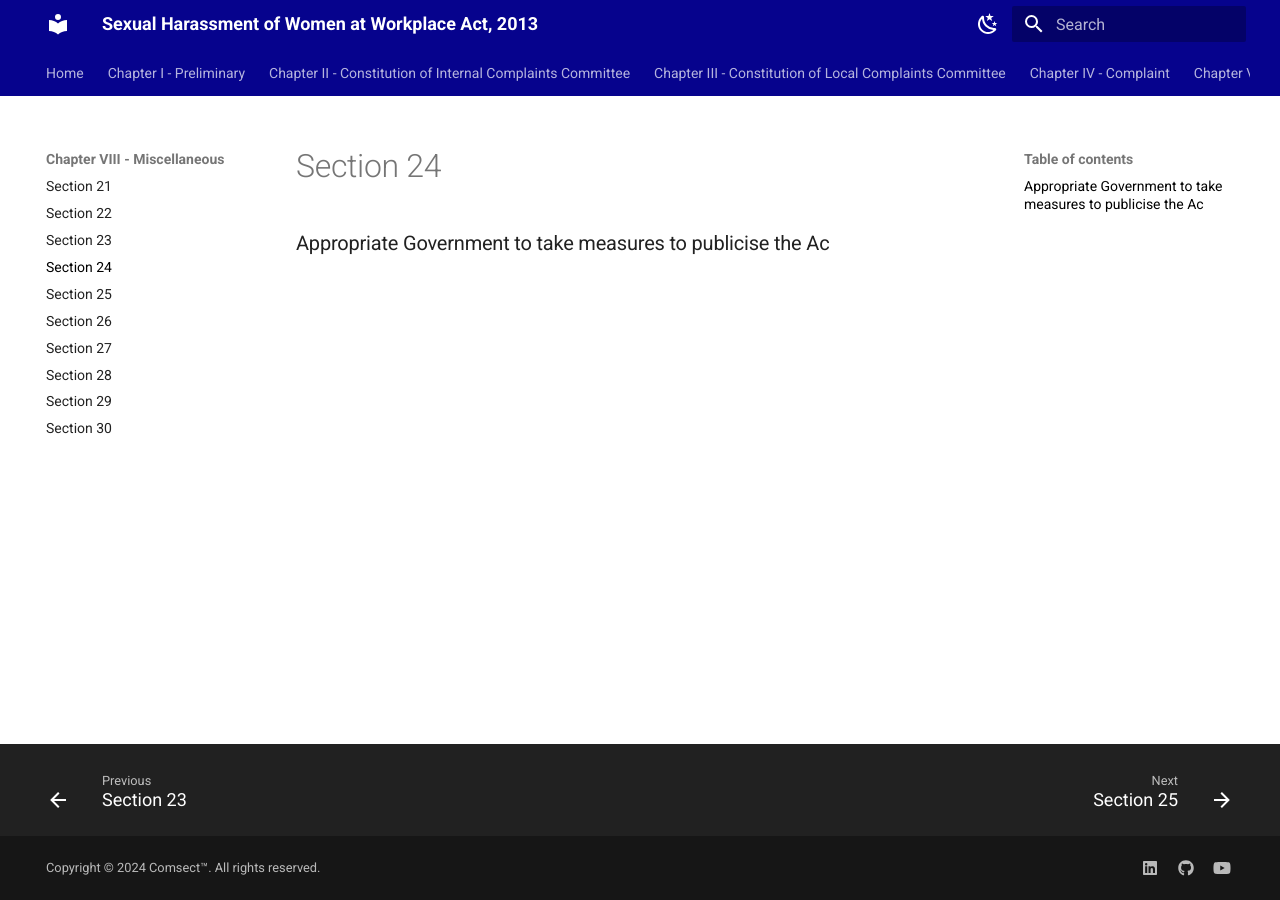
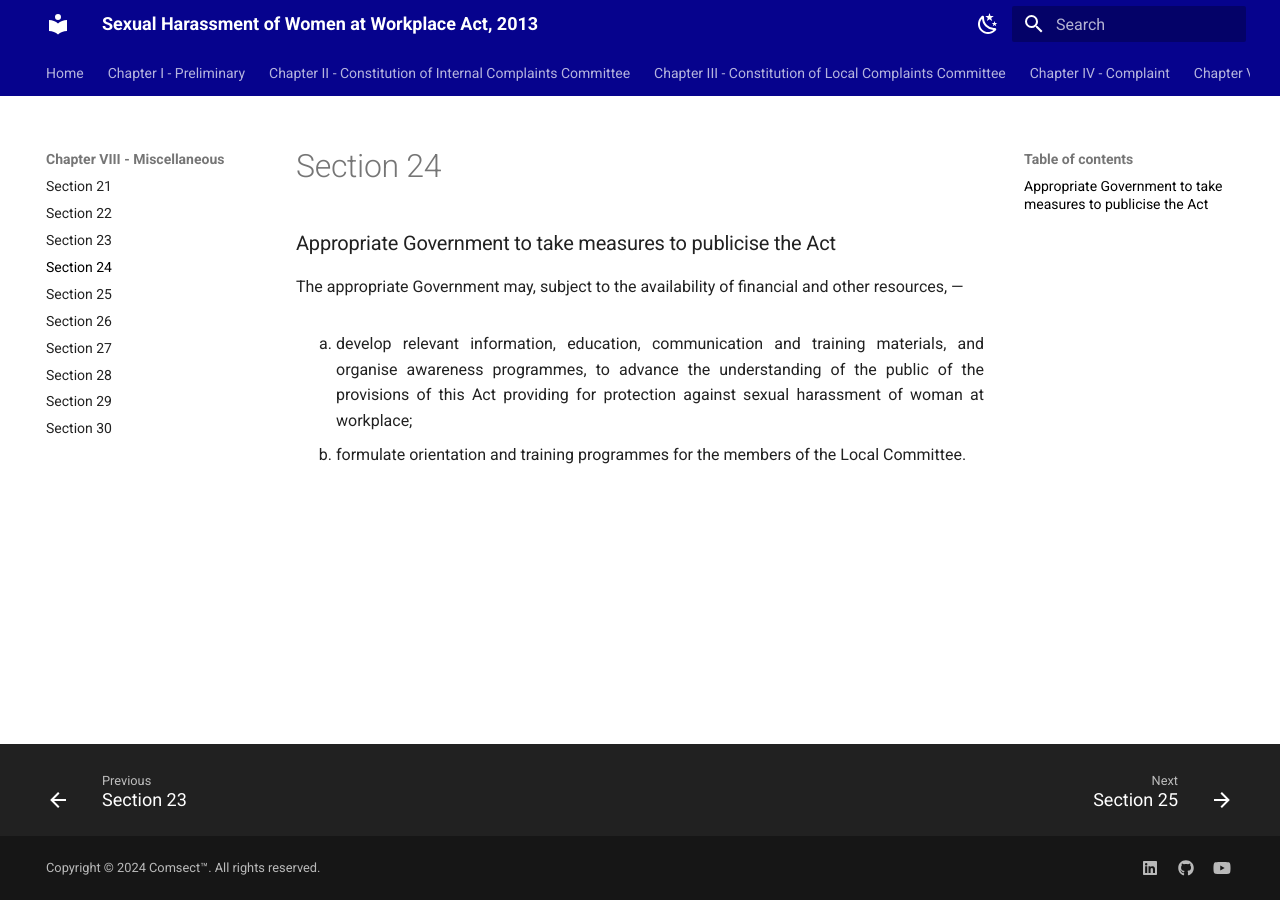
Before and after one commit to comsect/posh-act, an MkDocs documentation site: the page built from docs/en/24.md, in a window 1280 px wide. Built offline with MkDocs 1.6.1 and Material for MkDocs 9.7.7, drawn with Linux system fonts in a browser that asks for light colours.

Commit message:
add section twenty-four

```diff
--- a/docs/en/24.md
+++ b/docs/en/24.md
@@ -1,5 +1,24 @@
 ---
-description: Appropriate Government to take measures to publicise the Ac
+description: Appropriate Government to take measures to publicise the Act
 ---
 
-### Appropriate Government to take measures to publicise the Ac
+<style>
+    ol.outer-list {
+        list-style-type: lower-alpha;
+    }
+    ol.outer-list ol.inner-list {
+        list-style-type: lower-alpha;
+    }
+</style>
+
+### Appropriate Government to take measures to publicise the Act
+
+<div style="text-align: justify">
+The appropriate Government may, subject to the availability of financial and other resources, —
+<ol class="outer-list">
+<ol class="innerlist">
+    <li> develop relevant information, education, communication and training materials, and organise awareness programmes, to advance the understanding of the public of the provisions of this Act providing for protection against sexual harassment of woman at workplace;</li>
+    <li> formulate orientation and training programmes for the members of the Local Committee. </li>
+</ol>
+</ol>
+<div>
```
